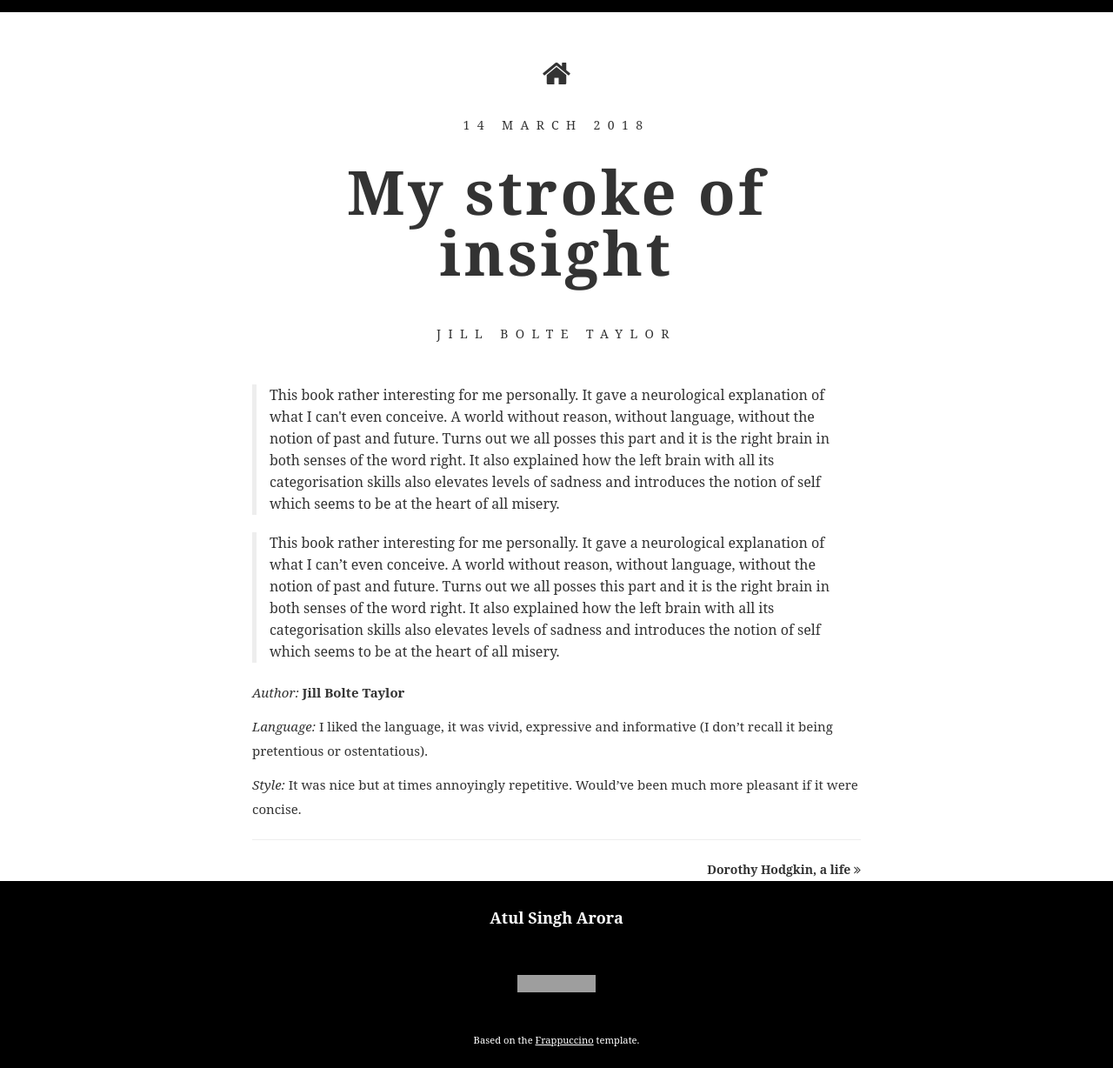
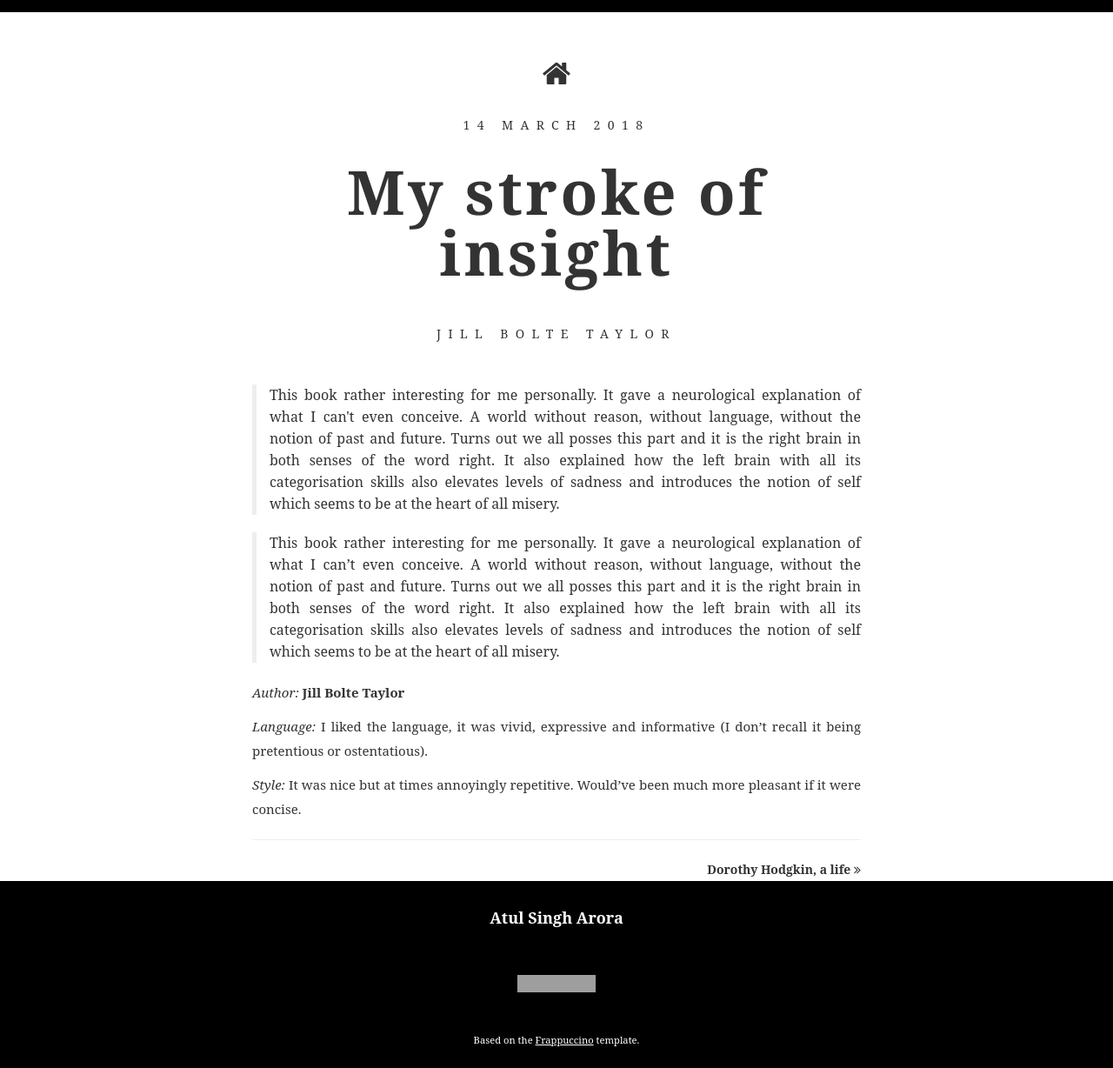
Before and after one commit to gleaned/gleaned.github.io, a Jekyll site: the page built from _posts/2018-03-14-JillBolte.md, in a window 1280 px wide. Shown: the whole page at 87% size. Built offline with Jekyll 4.4.1, drawn with Linux system fonts in a browser that asks for light colours; some web fonts are replaced; comment, search, counter and statistics services are not loaded; grey boxes are pictures that could not be loaded.

Commit message:
/ ‘_layouts/post_page.html’

```diff
--- a/_layouts/post_page.html
+++ b/_layouts/post_page.html
@@ -17,7 +17,7 @@ layout: default
 				<h5 style="margin:1em 0 2em 0;">{{page.author}}</h5>
 				<br/>
 				<!-- <h4 >{{page.author}}</h4> -->
-				<section class="content" style="font-size:15px;">
+				<section class="content" style="font-size:15px;text-align:justify;text-justify:inter-word;">
 					<blockquote><p>{{page.abstract}}</p></blockquote>
 					{{ content }}
 					<hr>
```
